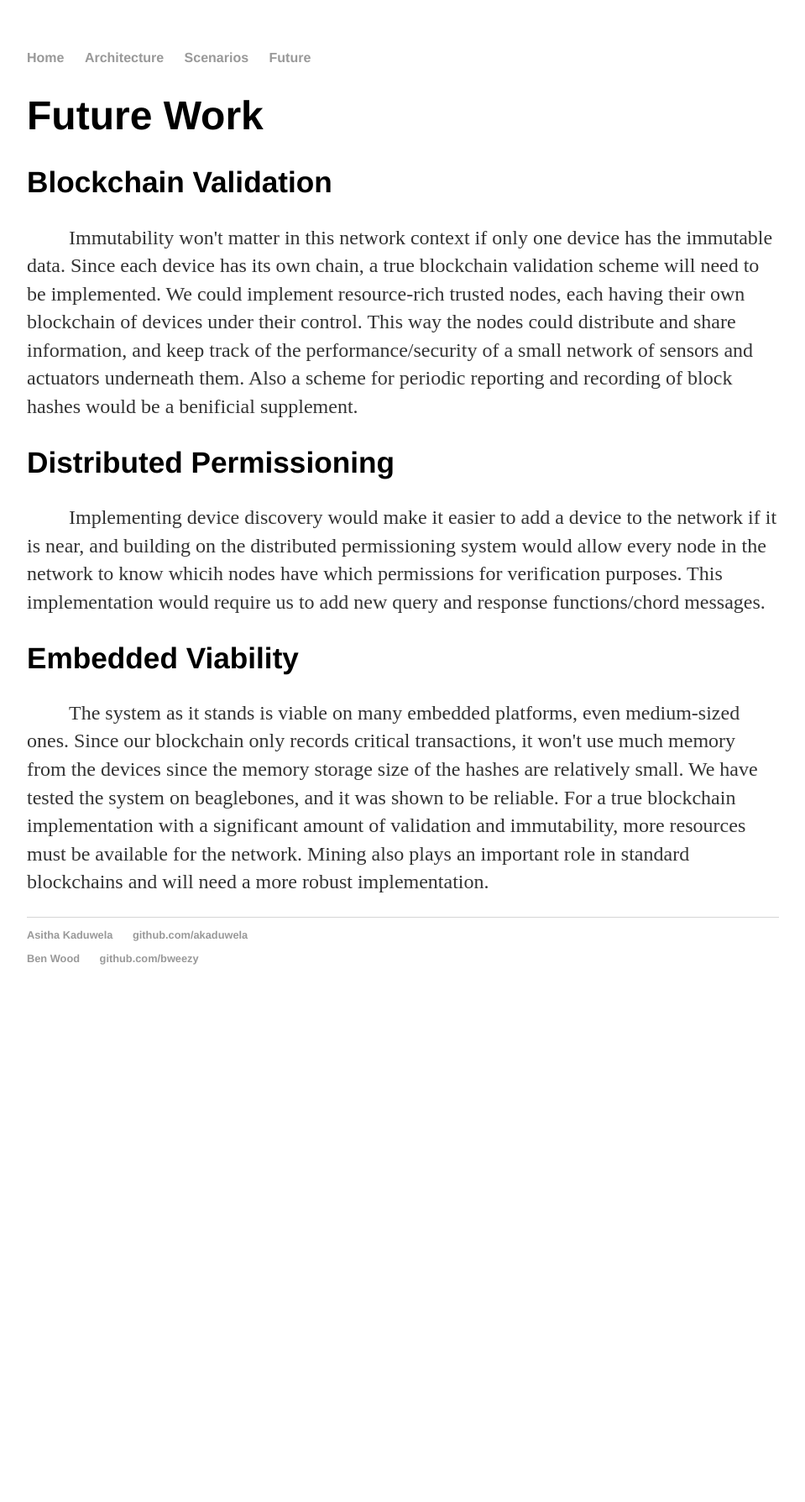
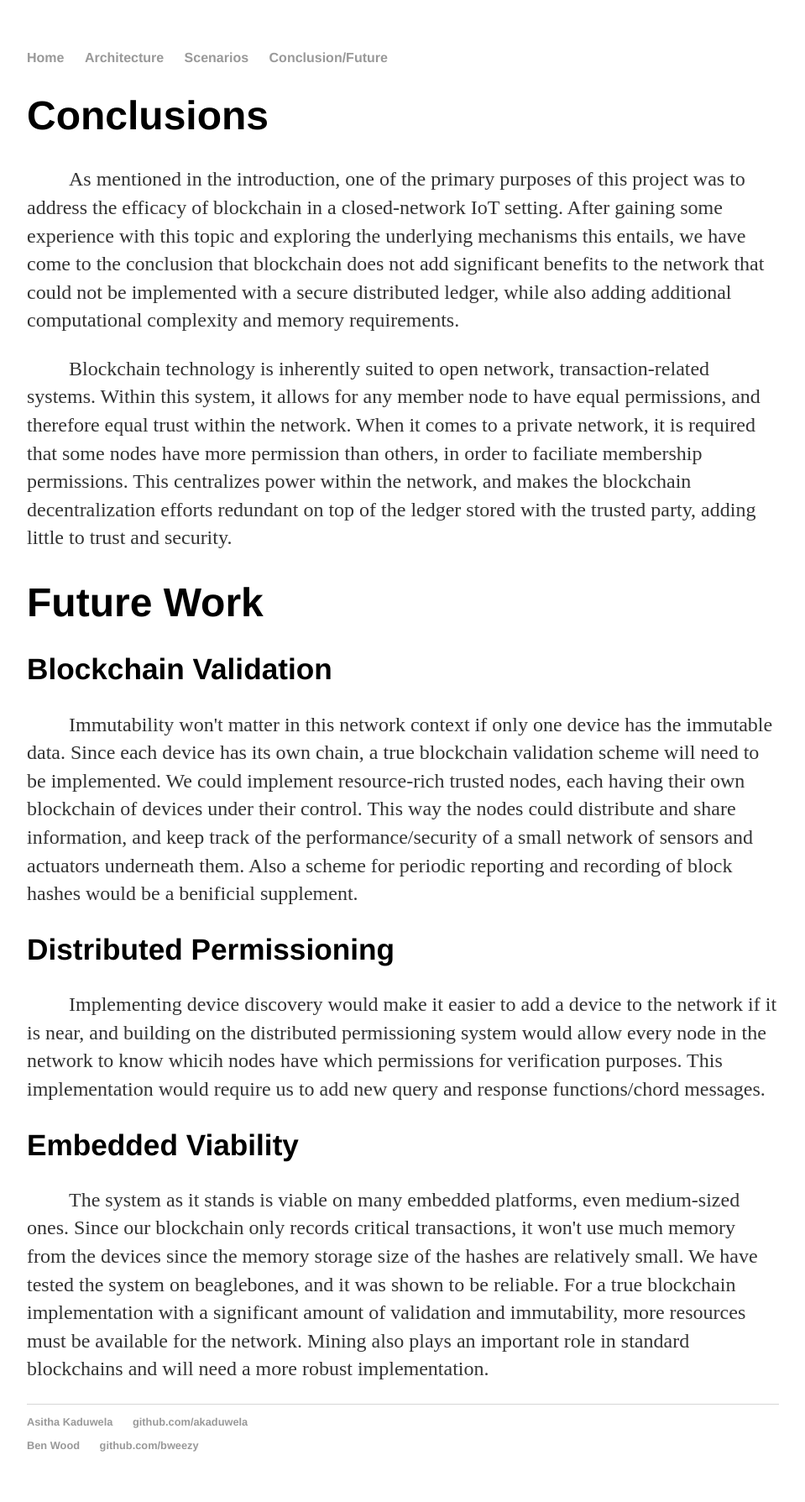
Before and after one commit to UCLA-ECE209AS-2018W/Asitha-Ben, a Jekyll site: the page built from future/index.html, in a window 1280 px wide. Shown: the whole page at 84% size, without its empty margins (160-1119 px from the left). Built offline with Jekyll 4.4.1, drawn with Linux system fonts in a browser that asks for light colours; before the commit the page ends 1209 px from its top, so only the background shows below that.

Commit message:
added conclusion addressing blockchain viability

```diff
--- a/_layouts/default.html
+++ b/_layouts/default.html
@@ -11,7 +11,7 @@
 				<li><a href="/Asitha-Ben">Home</a></li>
 				<li><a href="/Asitha-Ben/architecture">Architecture</a></li>
 	        		<li><a href="/Asitha-Ben/scenarios">Scenarios</a></li>
-				<li><a href="/Asitha-Ben/future">Future</a></li>
+				<li><a href="/Asitha-Ben/future">Conclusion/Future</a></li>
 	    		</ul>
 			</nav>
 			<div class="container">
--- a/future/index.html
+++ b/future/index.html
@@ -3,6 +3,13 @@ layout: default
 title: Future
 ---
 <div class="blurb">
+	<h1>Conclusions</h1>
+	<p>
+		As mentioned in the introduction, one of the primary purposes of this project was to address the efficacy of blockchain in a closed-network IoT setting. After gaining some experience with this topic and exploring the underlying mechanisms this entails, we have come to the conclusion that blockchain does not add significant benefits to the network that could not be implemented with a secure distributed ledger, while also adding additional computational complexity and memory requirements.
+	</p>
+	<p>
+		Blockchain technology is inherently suited to open network, transaction-related systems. Within this system, it allows for any member node to have equal permissions, and therefore equal trust within the network. When it comes to a private network, it is required that some nodes have more permission than others, in order to faciliate membership permissions. This centralizes power within the network, and makes the blockchain decentralization efforts redundant on top of the ledger stored with the trusted party, adding little to trust and security.
+	</p>
 	<h1>Future Work</h1>
   	<h2>Blockchain Validation</h2>
 	<p>
```
